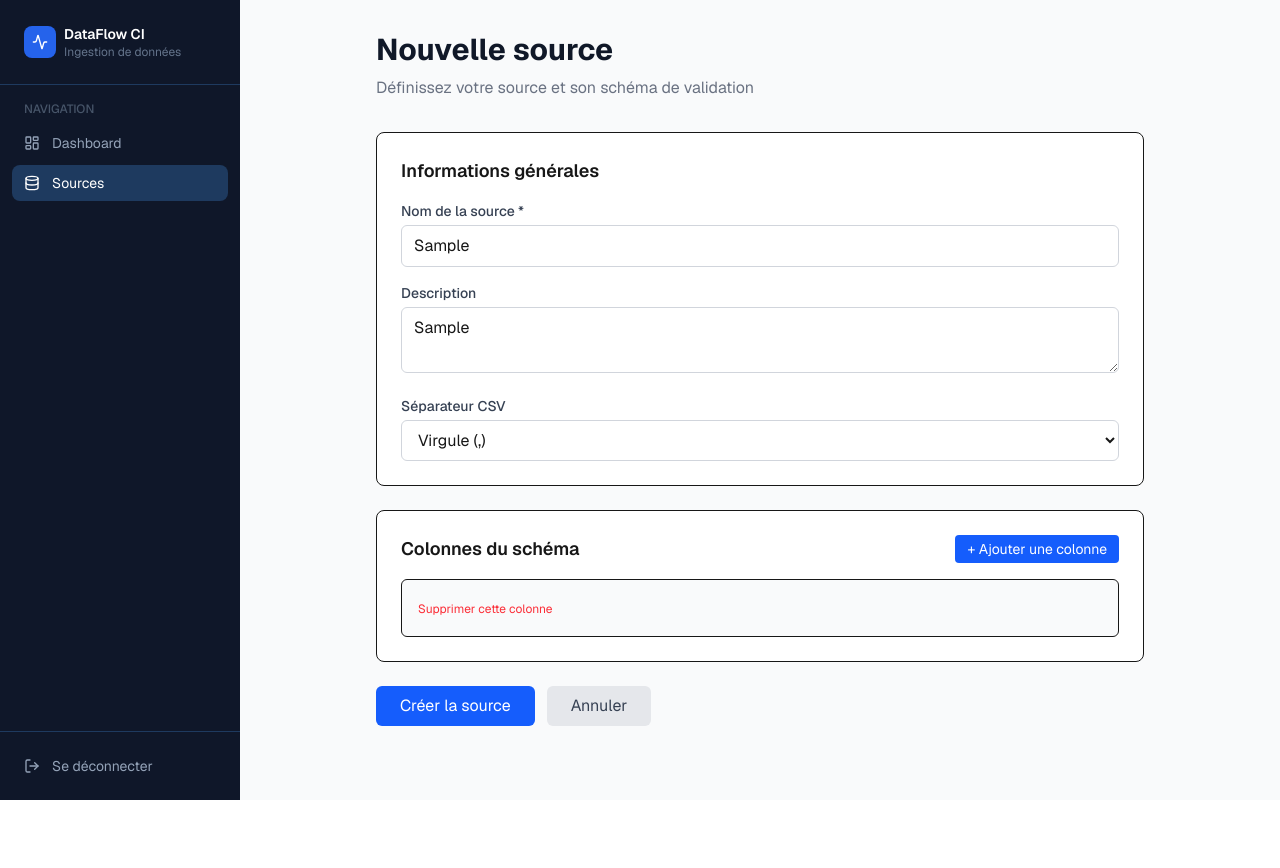
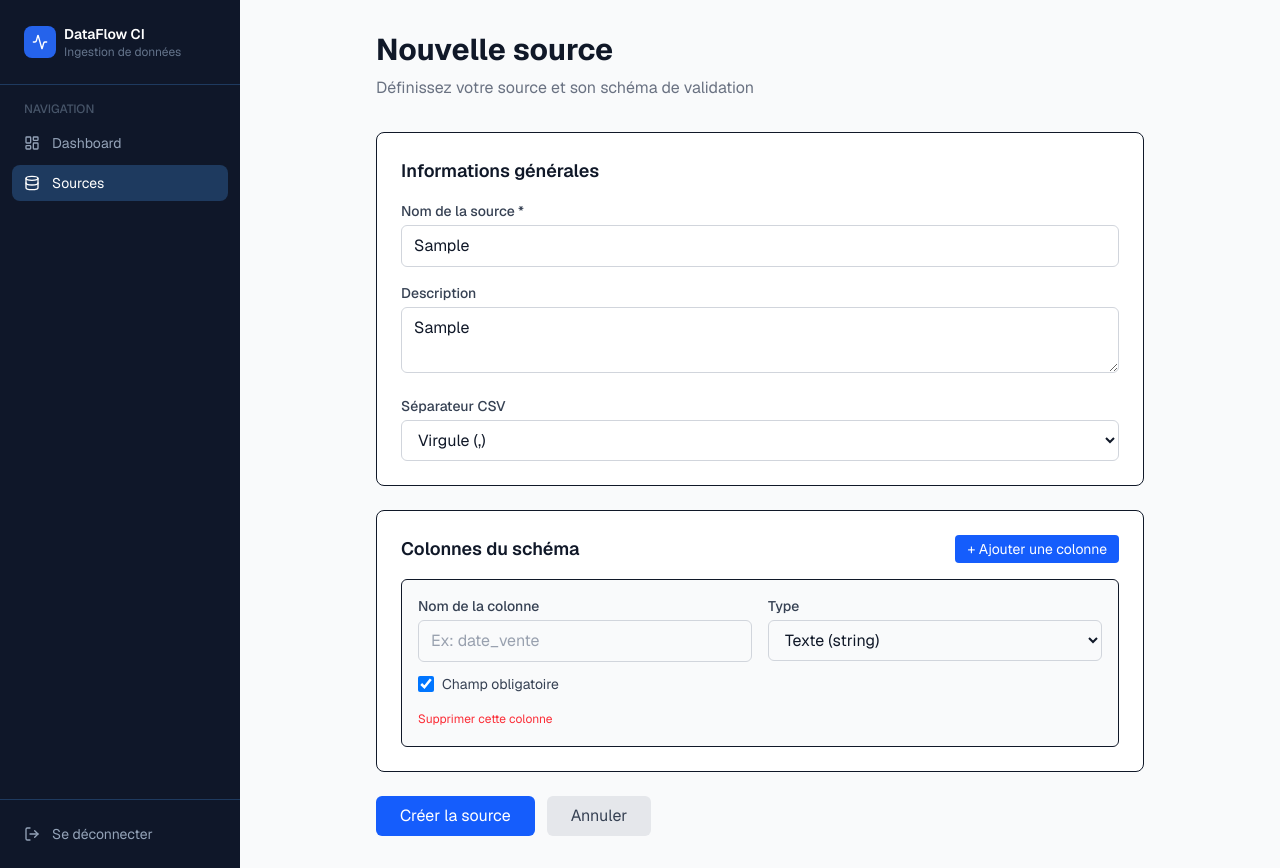
Before and after one commit to Landry2004/dataflow-ci, a Next.js app: page /sources/new in a window 1280 px wide. Both pictures are taken after typing "Sample", "Sample" into the empty fields and a click on the button "+ Ajouter une colonne". Before the commit the page ends 800 px from the top, so only its background shows below. Built offline with nearby package versions, Linux system fonts and the light colour scheme.

Commit message:
modification de la page de connexion

```diff
--- a/src/app/login/page.tsx
+++ b/src/app/login/page.tsx
@@ -124,8 +124,7 @@ export default function LoginPage() {
                   type="email"
                   value={email}
                   onChange={(e) => setEmail(e.target.value)}
-                  className="w-full pl-10 pr-4 py-3 border border-gray-200 rounded-lg text-sm focus:outline-none focus:ring-2 focus:border-transparent"
-                  style={{ "--tw-ring-color": "#2563EB" } as any}
+                  className="w-full pl-10 pr-4 py-3 border border-gray-200 rounded-lg text-sm text-gray-900 placeholder-gray-400 bg-white focus:outline-none focus:ring-2 focus:ring-blue-500 focus:border-transparent"
                   placeholder="vous@dataflow-ci.com"
                   required
                 />
@@ -145,7 +144,7 @@ export default function LoginPage() {
                   type="password"
                   value={password}
                   onChange={(e) => setPassword(e.target.value)}
-                  className="w-full pl-10 pr-4 py-3 border border-gray-200 rounded-lg text-sm focus:outline-none focus:ring-2 focus:border-transparent"
+                  className="w-full pl-10 pr-4 py-3 border border-gray-200 rounded-lg text-sm text-gray-900 placeholder-gray-400 bg-white focus:outline-none focus:ring-2 focus:ring-blue-500 focus:border-transparent"
                   placeholder="••••••••"
                   required
                 />
@@ -155,7 +154,7 @@ export default function LoginPage() {
             <button
               type="submit"
               disabled={loading}
-              className="w-full flex items-center justify-center gap-2 py-3 rounded-lg text-white text-sm font-medium transition-all disabled:opacity-50"
+              className="w-full flex items-center justify-center gap-2 py-3 rounded-lg text-white text-sm font-medium transition-all disabled:opacity-50 hover:opacity-90"
               style={{ backgroundColor: "#2563EB" }}
             >
               {loading ? "Connexion en cours..." : (
--- a/src/app/sources/new/page.tsx
+++ b/src/app/sources/new/page.tsx
@@ -44,11 +44,7 @@ export default function NewSourcePage() {
     setColonnes(colonnes.filter((_, i) => i !== index));
   };
 
-  const modifierColonne = (
-    index: number,
-    champ: string,
-    valeur: any
-  ) => {
+  const modifierColonne = (index: number, champ: string, valeur: any) => {
     const nouvelles = [...colonnes];
     nouvelles[index] = {
       ...nouvelles[index],
@@ -95,7 +91,7 @@ export default function NewSourcePage() {
   return (
     <AppLayout>
       <div className="min-h-screen bg-gray-50 p-8">
-        <div className="max-w-3xl mx-auto">
+        <div className="max-w-3xl mx-auto text-gray-900">
           <h1 className="text-3xl font-bold text-gray-900 mb-2">
             Nouvelle source
           </h1>
@@ -112,7 +108,7 @@ export default function NewSourcePage() {
 
           {/* Informations générales */}
           <div className="bg-white rounded-lg border p-6 mb-6">
-            <h2 className="text-lg font-semibold mb-4">
+            <h2 className="text-lg font-semibold text-gray-900 mb-4">
               Informations générales
             </h2>
 
@@ -121,12 +117,11 @@ export default function NewSourcePage() {
                 <label className="block text-sm font-medium text-gray-700 mb-1">
                   Nom de la source *
                 </label>
-
                 <input
                   type="text"
                   value={nom}
                   onChange={(e) => setNom(e.target.value)}
-                  className="w-full border border-gray-300 rounded-md px-3 py-2 focus:outline-none focus:ring-2 focus:ring-blue-500"
+                  className="w-full border border-gray-300 rounded-md px-3 py-2 text-gray-900 placeholder-gray-400 focus:outline-none focus:ring-2 focus:ring-blue-500"
                   placeholder="Ex: Ventes Orange CI - Hebdo"
                 />
               </div>
@@ -135,11 +130,10 @@ export default function NewSourcePage() {
                 <label className="block text-sm font-medium text-gray-700 mb-1">
                   Description
                 </label>
-
                 <textarea
                   value={description}
                   onChange={(e) => setDescription(e.target.value)}
-                  className="w-full border border-gray-300 rounded-md px-3 py-2 focus:outline-none focus:ring-2 focus:ring-blue-500"
+                  className="w-full border border-gray-300 rounded-md px-3 py-2 text-gray-900 placeholder-gray-400 focus:outline-none focus:ring-2 focus:ring-blue-500"
                   rows={2}
                   placeholder="Description de la source"
                 />
@@ -149,11 +143,10 @@ export default function NewSourcePage() {
                 <label className="block text-sm font-medium text-gray-700 mb-1">
                   Séparateur CSV
                 </label>
-
                 <select
                   value={separateur}
                   onChange={(e) => setSeparateur(e.target.value)}
-                  className="w-full border border-gray-300 rounded-md px-3 py-2 focus:outline-none focus:ring-2 focus:ring-blue-500"
+                  className="w-full border border-gray-300 rounded-md px-3 py-2 text-gray-900 focus:outline-none focus:ring-2 focus:ring-blue-500"
                 >
                   <option value=",">Virgule (,)</option>
                   <option value=";">Point-virgule (;)</option>
@@ -167,10 +160,9 @@ export default function NewSourcePage() {
           {/* Schéma */}
           <div className="bg-white rounded-lg border p-6 mb-6">
             <div className="flex justify-between items-center mb-4">
-              <h2 className="text-lg font-semibold">
+              <h2 className="text-lg font-semibold text-gray-900">
                 Colonnes du schéma
               </h2>
-
               <button
                 onClick={ajouterColonne}
                 className="bg-blue-600 text-white px-3 py-1 rounded text-sm hover:bg-blue-700"
@@ -190,7 +182,58 @@ export default function NewSourcePage() {
                     key={index}
                     className="border rounded-md p-4 bg-gray-50"
                   >
-                    {/* Le reste de ton code des colonnes reste inchangé */}
+                    <div className="grid grid-cols-2 gap-4 mb-3">
+                      <div>
+                        <label className="block text-sm font-medium text-gray-700 mb-1">
+                          Nom de la colonne
+                        </label>
+                        <input
+                          type="text"
+                          value={col.nom}
+                          onChange={(e) =>
+                            modifierColonne(index, "nom", e.target.value)
+                          }
+                          className="w-full border border-gray-300 rounded-md px-3 py-2 text-gray-900 placeholder-gray-400 focus:outline-none focus:ring-2 focus:ring-blue-500"
+                          placeholder="Ex: date_vente"
+                        />
+                      </div>
+
+                      <div>
+                        <label className="block text-sm font-medium text-gray-700 mb-1">
+                          Type
+                        </label>
+                        <select
+                          value={col.type}
+                          onChange={(e) =>
+                            modifierColonne(index, "type", e.target.value)
+                          }
+                          className="w-full border border-gray-300 rounded-md px-3 py-2 text-gray-900 focus:outline-none focus:ring-2 focus:ring-blue-500"
+                        >
+                          <option value="string">Texte (string)</option>
+                          <option value="number">Nombre (number)</option>
+                          <option value="date">Date</option>
+                          <option value="boolean">Booléen</option>
+                        </select>
+                      </div>
+                    </div>
+
+                    <div className="flex items-center gap-2 mb-3">
+                      <input
+                        type="checkbox"
+                        id={`obligatoire-${index}`}
+                        checked={col.obligatoire}
+                        onChange={(e) =>
+                          modifierColonne(index, "obligatoire", e.target.checked)
+                        }
+                        className="h-4 w-4 text-blue-600"
+                      />
+                      <label
+                        htmlFor={`obligatoire-${index}`}
+                        className="text-sm text-gray-700"
+                      >
+                        Champ obligatoire
+                      </label>
+                    </div>
 
                     <button
                       onClick={() => supprimerColonne(index)}
```
